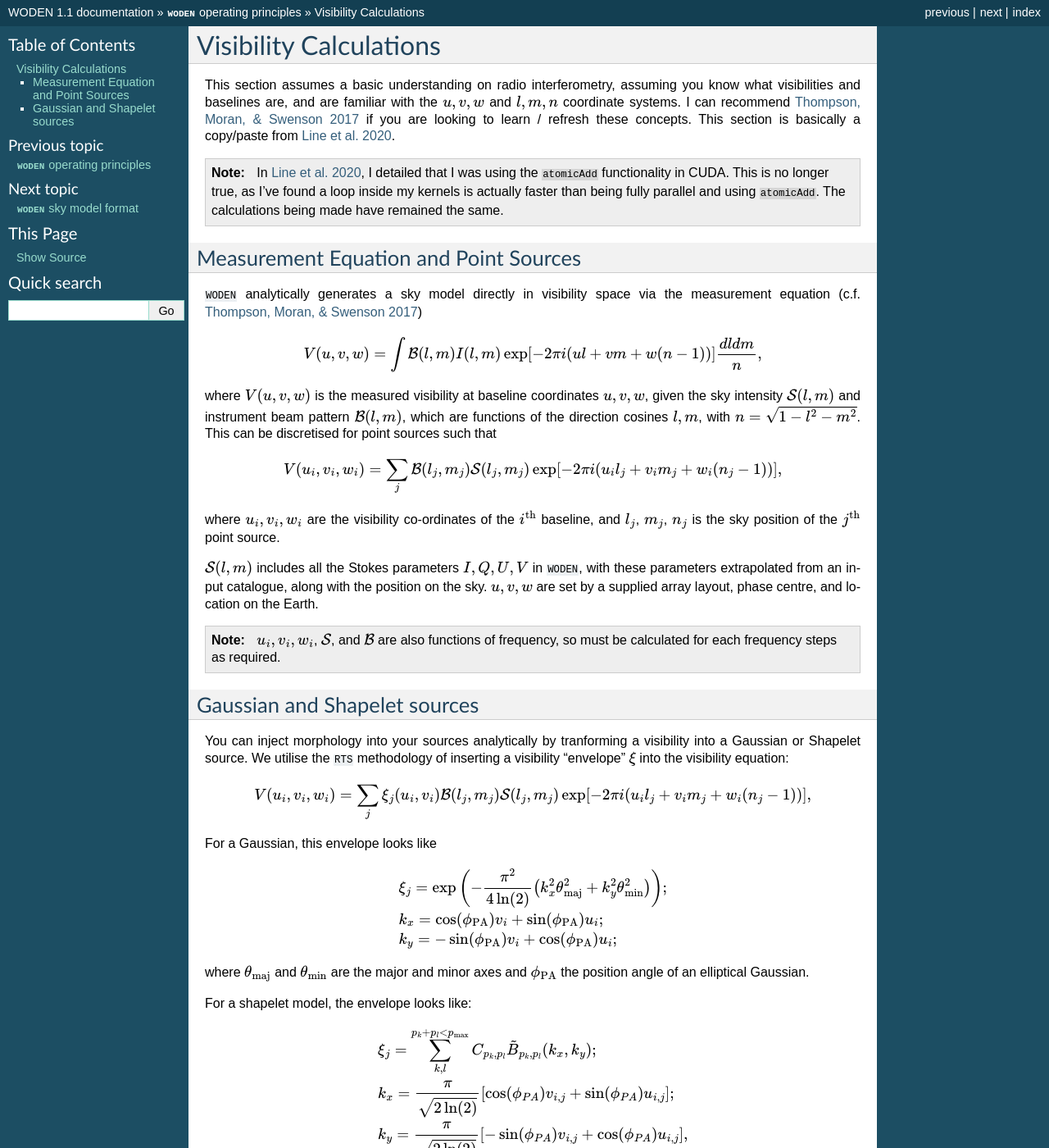
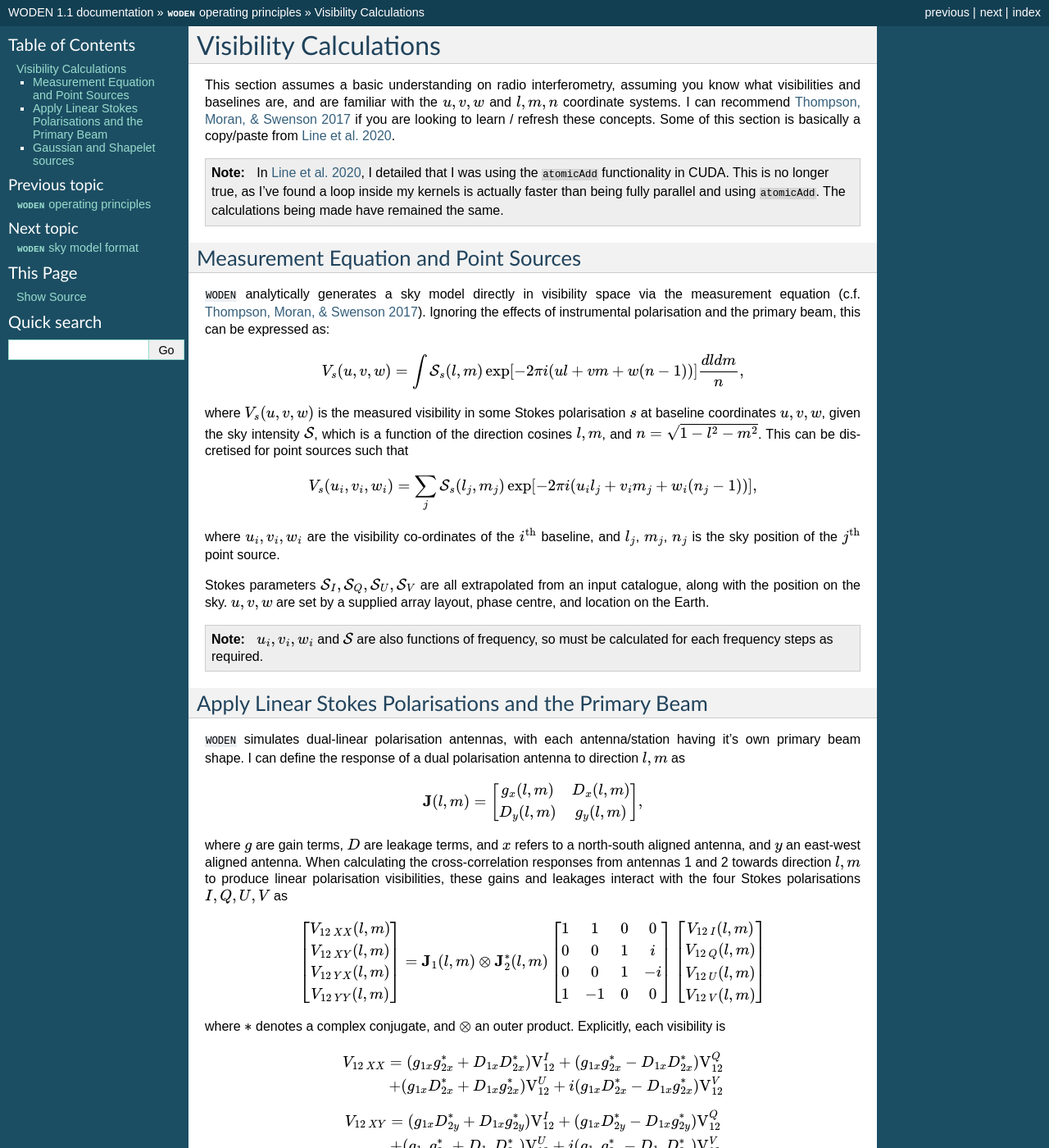
Before and after one commit to JLBLine/WODEN, a Sphinx documentation site: the page built from docs/sphinx/operating_principles/visibility_calcs.rst, in a window 1280 px wide and 1400 px high. Shown: the whole window at 82% size. Built offline with Sphinx 7.4.7, drawn with Linux system fonts in a browser that asks for light colours; the version number could not be read and is left out; some of the changed text lies outside the part shown.

Commit message:
Updated the JOSS paper and Documentation to better explain how `WODEN` handles polarisaition. A couple of data types that should have been `double` not `user_precision_t` slipped through the net so fixed them up.

```diff
--- a/docs/sphinx/API_reference/python_code/run_woden.rst
+++ b/docs/sphinx/API_reference/python_code/run_woden.rst
@@ -1,5 +1,5 @@
 ``run_woden.py``
-================
+=================
 
 This is the main way to control the ``WODEN`` executable, and ensure good
 arguments are supplied. I suggest you only run ``WODEN`` through this script.
--- a/docs/sphinx/conf.py
+++ b/docs/sphinx/conf.py
@@ -21,7 +21,23 @@ read_the_docs_build = os.environ.get('READTHEDOCS', None) == 'True'
 pwd = os.getcwd()
 os.chdir('../doxygen')
 print("pwd is {:s}".format(os.getcwd()))
-subprocess.call('doxygen Doxyfile', shell=True)
+
+##When updating documentation locally, can be really annoying running
+##doxygen when you don't need it, so set
+##export NO_RUN_WODEN_DOXYGEN=1
+##to switch it off. Can set
+##export NO_RUN_WODEN_DOXYGEN=0
+##to turn doxygen back on
+try:
+    norun = os.environ['NO_RUN_WODEN_DOXYGEN']
+    if int(norun):
+        run_doxygen = False
+    else:
+        run_doxygen = True
+except KeyError:
+    run_doxygen = True
+
+if run_doxygen: subprocess.call('doxygen Doxyfile', shell=True)
 
 # -- Project information -----------------------------------------------------
 
--- a/docs/sphinx/operating_principles/visibility_calcs.rst
+++ b/docs/sphinx/operating_principles/visibility_calcs.rst
@@ -4,30 +4,102 @@
 Visibility Calculations
 ========================
 
-This section assumes a basic understanding on radio interferometry, assuming you know what visibilities and baselines are, and are familiar with the :math:`u,v,w` and :math:`l,m,n` coordinate systems. I can recommend `Thompson, Moran, & Swenson 2017`_ if you are looking to learn / refresh these concepts. This section is basically a copy/paste from `Line et al. 2020`_.
+This section assumes a basic understanding on radio interferometry, assuming you know what visibilities and baselines are, and are familiar with the :math:`u,v,w` and :math:`l,m,n` coordinate systems. I can recommend `Thompson, Moran, & Swenson 2017`_ if you are looking to learn / refresh these concepts. Some of this section is basically a copy/paste from `Line et al. 2020`_.
 
 .. note:: In `Line et al. 2020`_, I detailed that I was using the ``atomicAdd`` functionality in CUDA. This is no longer true, as I've found a loop inside my kernels is actually faster than being fully parallel and using ``atomicAdd``. The calculations being made have remained the same.
 
 Measurement Equation and Point Sources
 ----------------------------------------
 
-``WODEN`` analytically generates a sky model directly in visibility space via the measurement equation (c.f. `Thompson, Moran, & Swenson 2017`_)
+``WODEN`` analytically generates a sky model directly in visibility space via the measurement equation (c.f. `Thompson, Moran, & Swenson 2017`_). Ignoring the effects of instrumental polarisation and the primary beam, this can be expressed as:
 
 .. math::
 
-  V(u,v,w) =   \int \mathcal{B}(l,m) I(l,m) \exp[-2\pi i(ul + vm + w(n-1))] \dfrac{dldm}{n},
+  V_s(u,v,w) =   \int \mathcal{S}_s(l,m) \exp[-2\pi i(ul + vm + w(n-1))] \dfrac{dldm}{n},
 
-where :math:`V(u,v,w)` is the measured visibility at baseline coordinates :math:`u,v,w`, given the sky intensity :math:`\mathcal{S}(l,m)` and instrument beam pattern :math:`\mathcal{B}(l,m)`, which are functions of the direction cosines :math:`l,m`, with :math:`n=\sqrt{1-l^2-m^2}`. This can be discretised for point sources such that
+where :math:`V_s(u,v,w)` is the measured visibility in some Stokes polarisation :math:`s` at baseline coordinates :math:`u,v,w`, given the sky intensity :math:`\mathcal{S}`, which is a function of the direction cosines :math:`l,m`, and :math:`n=\sqrt{1-l^2-m^2}`. This can be discretised for point sources such that
 
 .. math::
 
-    V(u_i,v_i,w_i) = \sum_j \mathcal{B}(l_j,m_j)\mathcal{S}(l_j,m_j) \exp[-2\pi i(u_il_j + v_im_j + w_i(n_j-1))],
+    V_s(u_i,v_i,w_i) = \sum_j \mathcal{S}_s(l_j,m_j) \exp[-2\pi i(u_il_j + v_im_j + w_i(n_j-1))],
 
 where :math:`u_i,v_i,w_i` are the visibility co-ordinates of the :math:`i^{\mathrm{th}}` baseline, and :math:`l_j`, :math:`m_j`, :math:`n_j` is the sky position of the :math:`j^{\mathrm{th}}` point source.
 
-:math:`\mathcal{S}(l,m)` includes all the Stokes parameters :math:`I, Q, U, V` in ``WODEN``, with these parameters extrapolated from an input catalogue, along with the position on the sky. :math:`u,v,w` are set by a supplied array layout, phase centre, and location on the Earth.
+Stokes parameters :math:`\mathcal{S}_I, \mathcal{S}_Q, \mathcal{S}_U, \mathcal{S}_V` are all extrapolated from an input catalogue, along with the position on the sky. :math:`u,v,w` are set by a supplied array layout, phase centre, and location on the Earth.
 
-.. note:: :math:`u_i,v_i,w_i`, :math:`\mathcal{S}`, and :math:`\mathcal{B}` are also functions of frequency, so must be calculated for each frequency steps as required.
+.. note:: :math:`u_i,v_i,w_i` and :math:`\mathcal{S}` are also functions of frequency, so must be calculated for each frequency steps as required.
+
+Apply Linear Stokes Polarisations and the Primary Beam
+---------------------------------------------------------
+``WODEN`` simulates dual-linear polarisation antennas, with each antenna/station having it's own primary beam shape. I can define the response of a dual polarisation antenna to direction :math:`l,m` as
+
+.. math::
+   \mathbf{J}(l,m) =
+   \begin{bmatrix}
+   g_x(l,m) & D_x(l,m) \\
+   D_y(l,m) & g_y(l,m)
+   \end{bmatrix},
+
+where :math:`g` are gain terms, :math:`D` are leakage terms, and :math:`x` refers to a north-south aligned antenna, and :math:`y` an east-west aligned antenna. When calculating the cross-correlation responses from antennas 1 and 2 towards direction :math:`l,m` to produce linear polarisation visibilities, these gains and leakages interact with the four Stokes polarisations :math:`I,Q,U,V` as
+
+.. math::
+   \begin{bmatrix}
+   V_{12\,XX}(l,m) \\
+   V_{12\,XY}(l,m) \\
+   V_{12\,YX}(l,m) \\
+   V_{12\,YY}(l,m)
+   \end{bmatrix} =
+   \mathbf{J}_1(l,m) \otimes \mathbf{J}_2^*(l,m)
+   \begin{bmatrix}
+   1 & 1 & 0 & 0 \\
+   0 & 0 & 1 & i \\
+   0 & 0 & 1 & -i \\
+   1 & -1 & 0 & 0
+   \end{bmatrix}
+   \begin{bmatrix}
+   V_{12\,I}(l,m) \\
+   V_{12\,Q}(l,m) \\
+   V_{12\,U}(l,m) \\
+   V_{12\,V}(l,m)
+   \end{bmatrix}
+
+
+where :math:`*` denotes a complex conjugate, and :math:`\otimes` an outer product. Explicitly, each visibility is
+
+.. math::
+   \begin{eqnarray*}
+   V_{12\,XX} = (g_{1x}g_{2x}^{\ast} + D_{1x}D_{2x}^{\ast})\mathrm{V}^{I}_{12}
+     +  (g_{1x}g_{2x}^{\ast} - D_{1x}D_{2x}^{\ast})\mathrm{V}^{Q}_{12} \\
+     +  (g_{1x}D_{2x}^{\ast} + D_{1x}g_{2x}^{\ast})\mathrm{V}^{U}_{12}
+     +  i(g_{1x}D_{2x}^{\ast} - D_{1x}g_{2x}^{\ast})\mathrm{V}^{V}_{12}
+   \end{eqnarray*}
+.. math::
+   \begin{eqnarray*}
+   V_{12\,XY} =
+        (g_{1x}D_{2y}^{\ast} + D_{1x}g_{2y}^{\ast})\mathrm{V}^{I}_{12}
+     +  (g_{1x}D_{2y}^{\ast} - D_{1x}g_{2y}^{\ast})\mathrm{V}^{Q}_{12} \\
+     +  (g_{1x}g_{2y}^{\ast} + D_{1x}D_{2y}^{\ast})\mathrm{V}^{U}_{12}
+     +  i(g_{1x}g_{2y}^{\ast} - D_{1x}D_{2y}^{\ast})\mathrm{V}^{V}_{12}
+   \end{eqnarray*}
+.. math::
+   \begin{eqnarray*}
+   V_{12\,YX} =
+        (D_{1y}g_{2x}^{\ast} + g_{1y}D_{2x}^{\ast})\mathrm{V}^{I}_{12}
+     +  (D_{1y}g_{2x}^{\ast} - g_{1y}D_{2x}^{\ast})\mathrm{V}^{Q}_{12} \\
+     +  (D_{1y}D_{2x}^{\ast} + g_{1y}g_{2x}^{\ast})\mathrm{V}^{U}_{12}
+     +  i(D_{1y}D_{2x}^{\ast} - g_{1y}g_{2x}^{\ast})\mathrm{V}^{V}_{12}
+   \end{eqnarray*}
+.. math::
+   \begin{eqnarray*}
+   V_{12\,YY} =
+        (D_{1y}D_{2y}^{\ast} + g_{1y}g_{2y}^{\ast})\mathrm{V}^{I}_{12}
+     +  (D_{1y}D_{2y}^{\ast} - g_{1y}g_{2y}^{\ast})\mathrm{V}^{Q}_{12} \\
+     +  (D_{1y}g_{2y}^{\ast} + g_{1y}D_{2y}^{\ast})\mathrm{V}^{U}_{12}
+     +  i(D_{1y}g_{2y}^{\ast} - g_{1y}D_{2y}^{\ast})\mathrm{V}^{V}_{12}
+   \end{eqnarray*}
+
+For each baseline, frequency, and time step, ``WODEN`` calculates all four linear polarisations as defined above for all directions :math:`l_j,m_j` in the sky model, and then sums over :math:`j`, to produce four full-sky linear Stokes polarisation visibilities per baseline/frequency/time.
+
 
 Gaussian and Shapelet sources
 ------------------------------
@@ -35,7 +107,7 @@ You can inject morphology into your sources analytically by tranforming a visibi
 
 .. math::
 
-  V(u_i,v_i,w_i) = \sum_j \xi_j(u_i,v_i)\mathcal{B}(l_j,m_j)\mathcal{S}(l_j,m_j) \exp[-2\pi i(u_il_j + v_im_j + w_i(n_j-1))],
+  V(u_i,v_i,w_i) = \sum_j \xi_j(u_i,v_i)\mathcal{S}(l_j,m_j) \exp[-2\pi i(u_il_j + v_im_j + w_i(n_j-1))],
 
 For a Gaussian, this envelope looks like
 
```
Also changed, not shown: docs/sphinx/API_reference/API_index.rst (+44 -0 lines), joss_paper/paper.md (+20 -18 lines), 14 other files.
